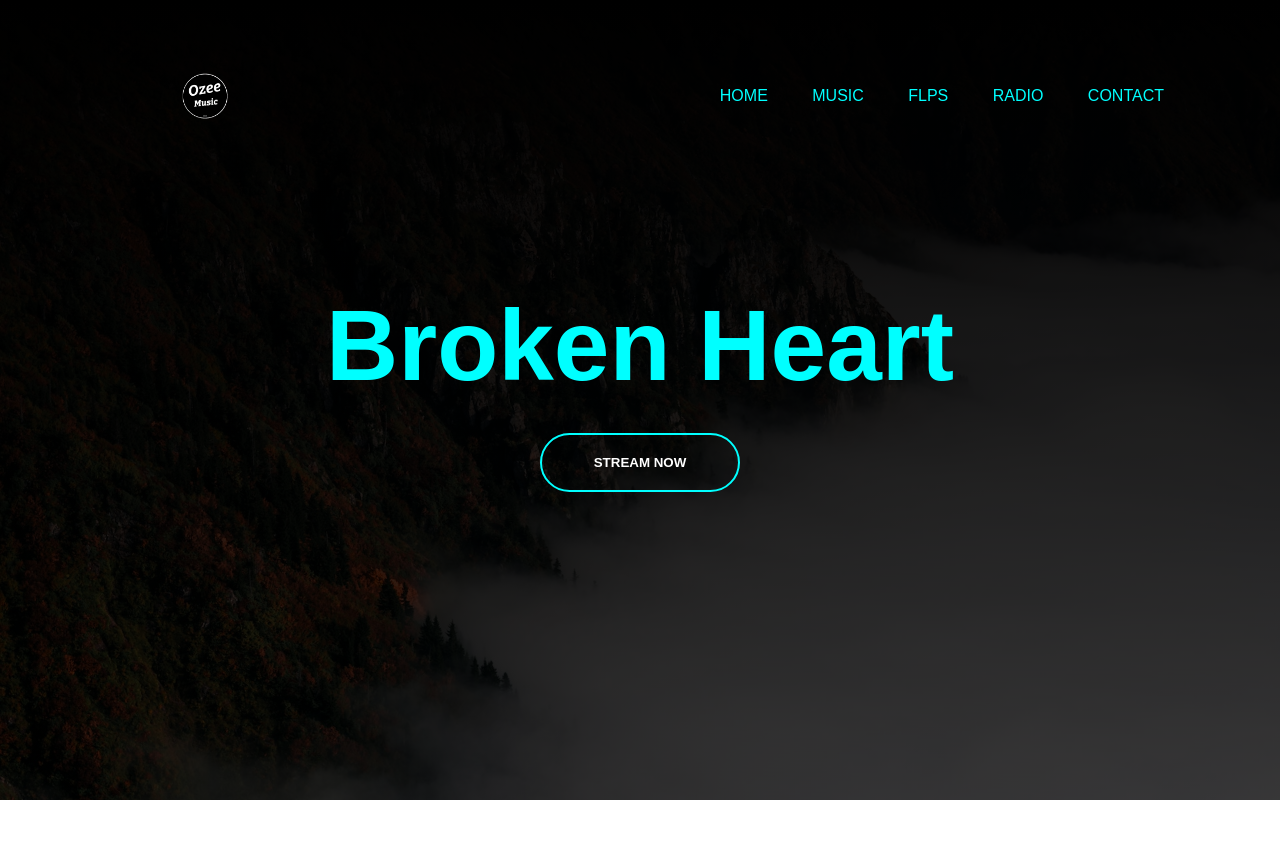
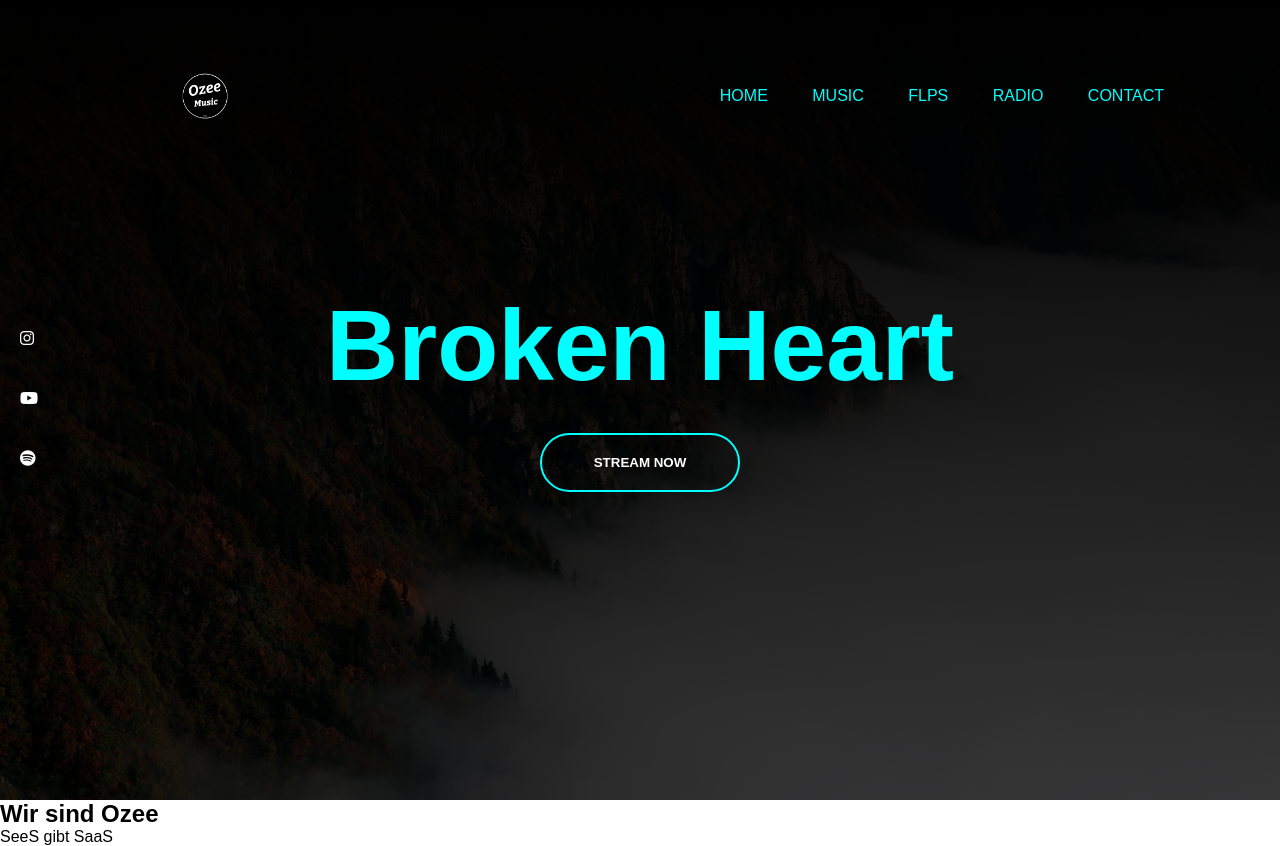
Before and after one commit to albrecfa05/web, a plain HTML site: page index.html in a window 1280 px wide. Before the commit the page ends 800 px from the top, so only its background shows below. Drawn offline with Linux system fonts and the light colour scheme.

Commit message:
Socials added

```diff
--- a/index.html
+++ b/index.html
@@ -3,6 +3,7 @@
     <meta charset="UTF-8">
     <title>Ozee | Official Website</title>
     <link rel="stylesheet" href="style.css" />
+    <script src="https://kit.fontawesome.com/24583cc326.js" crossorigin="anonymous"></script>
 </head>
 
 <body>
@@ -17,6 +18,16 @@
                 <li><a href="#">Contact</a></li>
             </ul>
         </div>
+        <div class="icons">
+            <ul>
+                <a href="https://www.instagram.com/_ozeemusic_" target="_blank"><li class="instagram"><i class="fa fa-instagram"></i></li></a>
+                <a href="https://www.youtube.com/@ozeemusic7198" target="_blanl"><li class="youtube"><i class="fa fa-youtube"></i></li></a>
+                <a href="https://open.spotify.com/artist/4HCreTyqXNdNXZKMYr4qCX?si=4-HfzLHxTvGXOzFgpccmIQ" target="_blank">
+                    <li class="spotify"><i class="fa fa-spotify"></i></li>
+                </a>
+            </ul>
+
+        </div>
         <div class="content">
             <h1>Broken Heart</h1>
             <div>
@@ -25,6 +36,12 @@
             </div>
         </div>
     </div>
+    <div class="about">
+        <h2>Wir sind Ozee</h2>
+        <p>SeeS gibt SaaS</p>
+
+
+    </div>
 
 
 </body>
--- a/style.css
+++ b/style.css
@@ -114,3 +114,45 @@ a{
 .picture{
     width: 50%;
 }
+
+.icons{
+    top: 50%;
+    left: 0;
+    transform: translateY(-50%);
+    position: fixed;
+    z-index: 100;
+}
+
+.icons ul{
+    padding: initial;
+}
+
+.icons ul li{
+    height: 40px;
+    width: 0%;
+    list-style-type: none;
+    padding-left: 20px;
+    padding-top: 20px;
+    margin-top: 0px;
+    margin-left: 0px;
+    color: #fff;
+    transition: 0.5s;
+}
+
+.instagram:hover{
+    background: #ff4800;
+    width: 100%;
+    cursor: pointer;
+}
+
+.youtube:hover{
+    background: #ff0000;
+    width: 100%;
+    cursor: pointer;
+}
+
+.spotify:hover{
+    background: #1DB954;
+    width: 100%;
+    cursor: pointer;
+}
```
